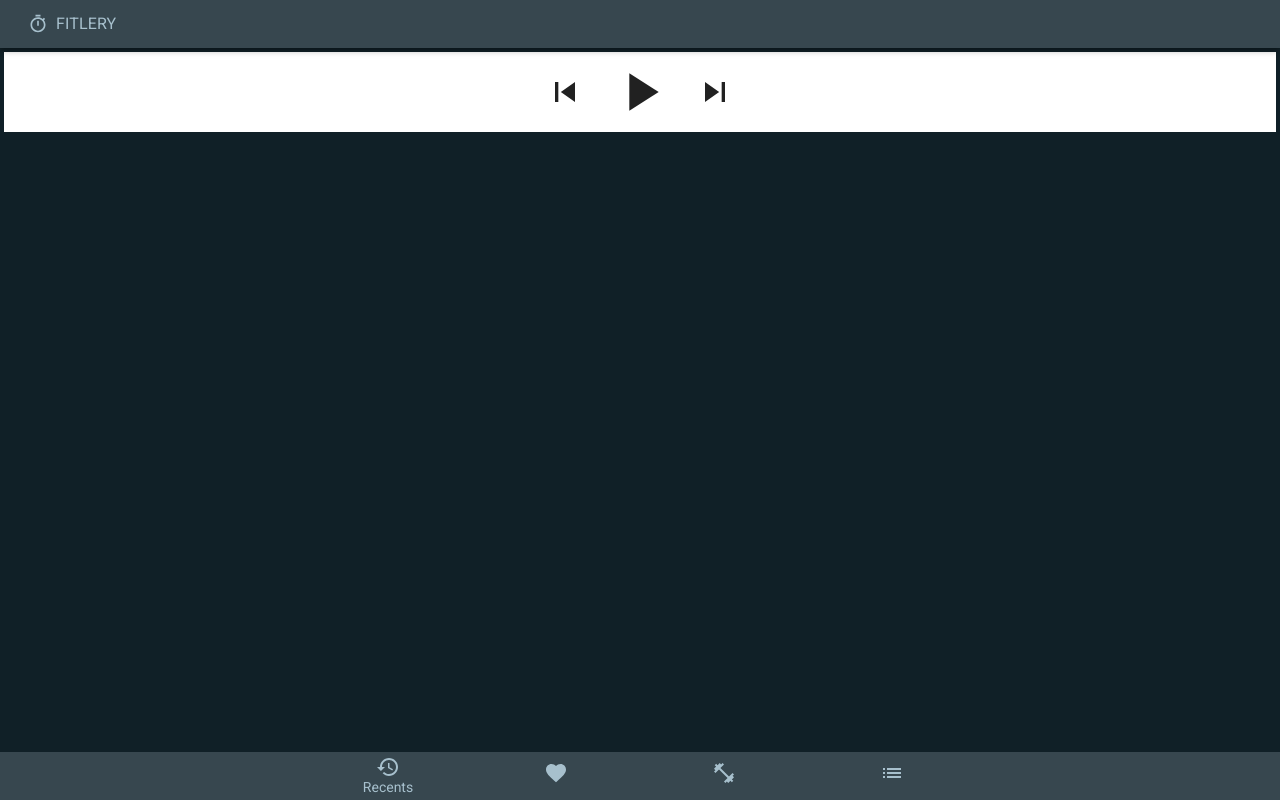
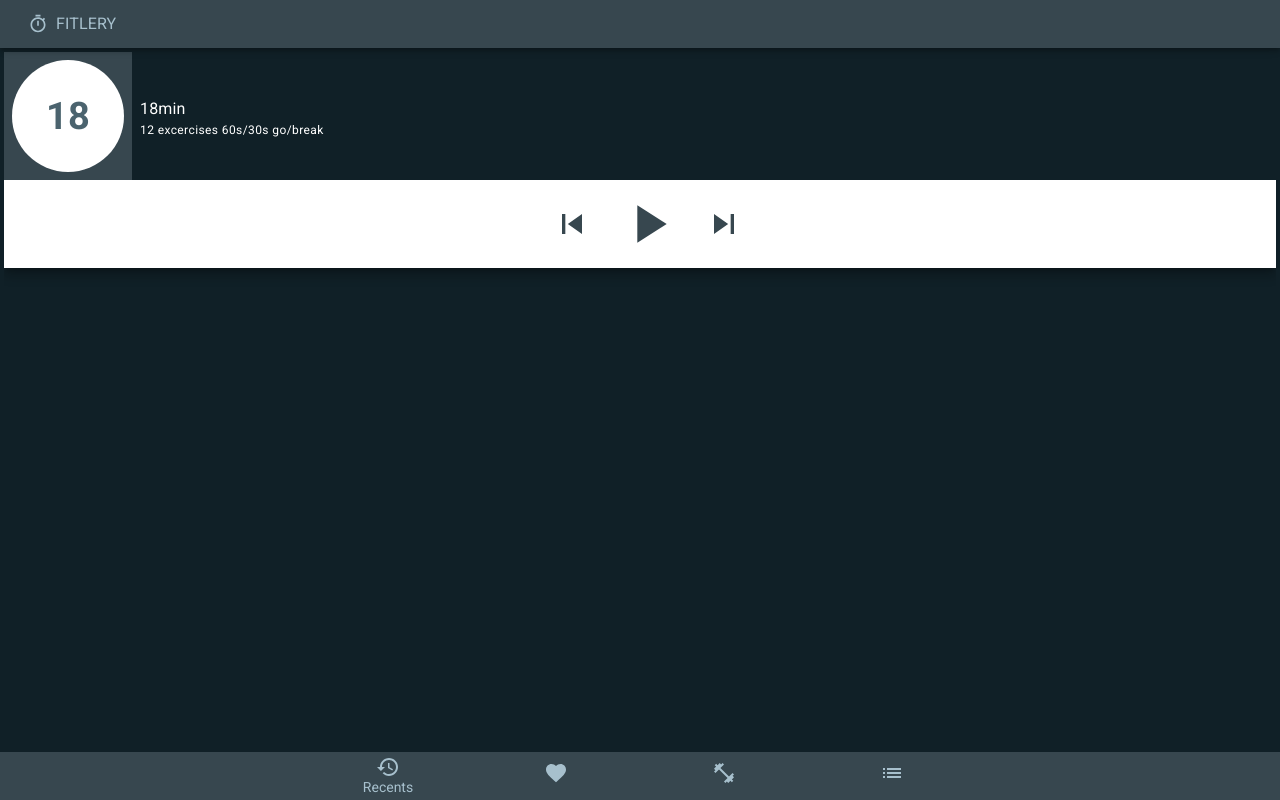
Before and after one commit to m00k/fitlery-web, a React (Create React App) app: page /recents in a window 1280 px wide. Built offline with nearby package versions, Linux system fonts and the light colour scheme.

Commit message:
feat(player): stub

```diff
--- a/src/player/Player.tsx
+++ b/src/player/Player.tsx
@@ -1,9 +1,12 @@
+import { IconButton } from '@material-ui/core';
 import useTheme from '@material-ui/core/styles/useTheme';
 import PlayArrowIcon from '@material-ui/icons/PlayArrow';
 import SkipNextIcon from '@material-ui/icons/SkipNext';
 import SkipPreviousIcon from '@material-ui/icons/SkipPrevious';
 import React from 'react';
 import Grid from '../shared/Grid';
+import { workouts } from '../workout/data';
+import WorkoutBanner from './WorkoutBanner';
 
 
 const Controls = () => {
@@ -19,15 +22,24 @@ const Controls = () => {
       width={200}
       bgcolor={theme.palette.background.paper}
     >
+      <IconButton
+        color="primary">
         <SkipPreviousIcon
           style={{ fontSize: '2.5rem' }}
         />
+      </IconButton>
+      <IconButton
+        color="primary">
         <PlayArrowIcon
           style={{ fontSize: '4rem' }}
         />
+      </IconButton>
+      <IconButton
+        color="primary">
         <SkipNextIcon
           style={{ fontSize: '2.5rem' }}
         />
+      </IconButton>
     </Grid>
   );
 }
@@ -42,8 +54,13 @@ const Player = () => {
       display="grid"
       justifyItems="center"
       width={1}
-      bgcolor={theme.palette.background.paper}
+      bgcolor={theme.palette.background.paper} // TODO
+      boxShadow={8}
     >
+      <WorkoutBanner
+        workout={workouts[0]} // TODO
+      >
+      </WorkoutBanner>
       <Controls />
     </Grid>
   );
--- /dev/null
+++ b/src/player/WorkoutBanner.tsx
@@ -0,0 +1,28 @@
+import React from 'react';
+import Grid from '../shared/Grid';
+import CardAvatar from '../workout/CardAvatar';
+import CardText from '../workout/CardText';
+
+const WorkoutBanner = (props: any) => {
+  const { workout } = props;
+
+  return (
+    <Grid
+      display="grid"
+      gridTemplateColumns="128px 1fr" // TODO: magic numbers
+      width={1}
+    >
+      <CardAvatar
+        workout={workout}
+      >
+      </CardAvatar>
+      <CardText
+        workout={workout}
+      >
+      </CardText>
+    </Grid>
+
+  );
+};
+
+export default WorkoutBanner;
--- a/src/workout/Card.tsx
+++ b/src/workout/Card.tsx
@@ -1,16 +1,13 @@
-import useTheme from '@material-ui/core/styles/useTheme';
 import React from 'react';
 import Grid from '../shared/Grid';
 
 
 const Card = (props: any) => {
-  const theme = useTheme();
   const { children, workout } = props;
 
   return (
     <Grid
       key={workout.title}
-      bgcolor={theme.palette.primary.main}
       borderRadius={1}
       display='grid'
       gridColumn={['span 6', 'span 4', 'span 3']}
--- a/src/workout/CardAvatar.tsx
+++ b/src/workout/CardAvatar.tsx
@@ -11,6 +11,8 @@ const CardAvatar = (props: any) => {
       display='grid'
       alignItems='center'
       justifyContent='center'
+      bgcolor={theme.palette.primary.main}
+      p={1}
     >
       <Box
         bgcolor={theme.palette.background.paper}
@@ -18,9 +20,9 @@ const CardAvatar = (props: any) => {
         fontSize={theme.typography.h2.fontSize}
         fontWeight={theme.typography.fontWeightBold}
         borderRadius='50%'
-        lineHeight='112px'
-        width={112}
-        height={112}
+        lineHeight='112px' // TODO: magic numbers
+        width={112} // TODO: magic numbers
+        height={112} // TODO: magic numbers
         textAlign='center'
       >
         {workout.short}
--- a/src/workout/CardText.tsx
+++ b/src/workout/CardText.tsx
@@ -2,6 +2,7 @@ import useTheme from '@material-ui/core/styles/useTheme';
 import Typography from '@material-ui/core/Typography';
 import React from 'react';
 import Grid from '../shared/Grid';
+import Box from '@material-ui/core/Box';
 
 const CardText = (props: any) => {
   const { workout } = props;
@@ -9,19 +10,28 @@ const CardText = (props: any) => {
 
   return (
     <Grid
+      display="grid"
+      alignItems="center"
       bgcolor={theme.palette.primary.dark}
       color={theme.palette.secondary.contrastText}
       p={1}
       gridRow={'span 2'}
       overflow='hidden'
-      style={{ opacity: .8 }}
     >
-      <Typography variant="subtitle1" noWrap>
-        {workout.title}
-      </Typography>
-      <Typography variant="caption" component="p" noWrap>
-        {workout.description}
-      </Typography>
+      <Box>
+        <Typography
+          variant="subtitle1"
+          noWrap>
+          {workout.title}
+        </Typography>
+        <Typography
+          variant="caption"
+          component="p"
+          noWrap
+        >
+          {workout.description}
+        </Typography>
+      </Box>
     </Grid>
   );
 };
```
Lines whose indentation alone changed are shown as unchanged.
